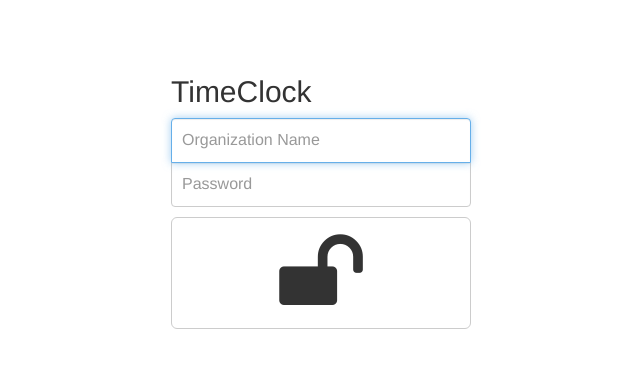
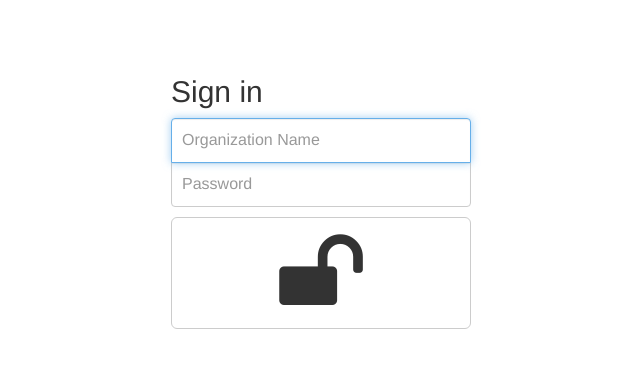
Before and after one commit to bliti/timeclock, a Django app: page / in a window 1280 px wide. Shown: the top 368 px of the page, without its empty margins (319-959 px from the left). Run offline with Django 3.2, Linux system fonts and the light colour scheme; some libraries are stand-ins or nearby versions.

Commit message:
css tweaks

```diff
--- a/website/templates/base.html
+++ b/website/templates/base.html
@@ -77,6 +77,7 @@ body {
 	margin-top: 40px;
 }
 
+
 </style>
 
 
--- a/website/templates/employee-clock.html
+++ b/website/templates/employee-clock.html
@@ -24,7 +24,7 @@
 		{% if recent_clocks %}
 			<div class="table-responsive">
 
-				<table class="table table-striped">
+				<table class="table table-striped table-bordered">
 					<tr>
 						<thead><h5>Recent Activity</h5></thead>
 					</tr>
--- a/website/templates/organization.html
+++ b/website/templates/organization.html
@@ -4,7 +4,7 @@
     <div class="container">
 
       <form class="form-signin" method="post" action="{% url 'organization-view' %}">
-        <h2 class="form-signin-heading">TimeClock</h2>
+        <h2 class="form-signin-heading">Sign in</h2>
 		{% csrf_token %}
 		{{ form }}
 
```
